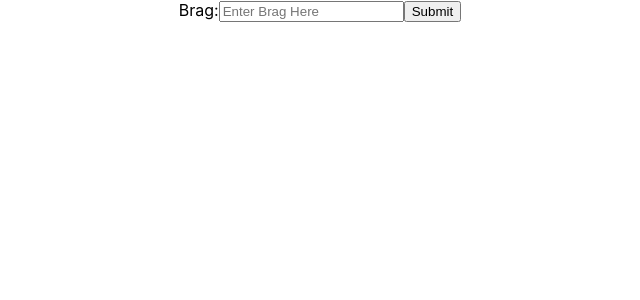
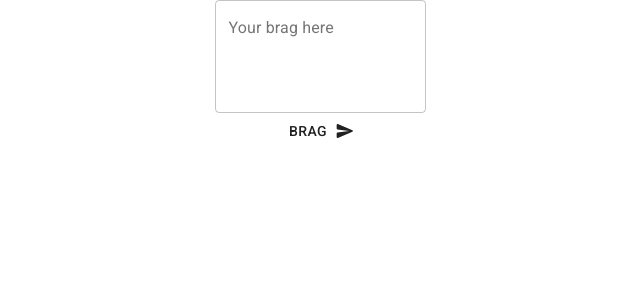
Before and after one commit to gabipilegi/braggy, a React (Create React App) app: page / in a window 1280 px wide. Shown: the top 300 px of the page, without its empty margins (320-960 px from the left). Built offline with nearby package versions, Linux system fonts and the light colour scheme.

Commit message:
add material ui and simple styling

```diff
--- a/package.json
+++ b/package.json
@@ -4,6 +4,8 @@
   "version": "0.1.0",
   "private": true,
   "dependencies": {
+    "@material-ui/core": "^4.10.0",
+    "@material-ui/icons": "^4.9.1",
     "@testing-library/jest-dom": "^4.2.4",
     "@testing-library/react": "^10.0.4",
     "@testing-library/user-event": "^7.1.2",
--- a/public/index.html
+++ b/public/index.html
@@ -24,6 +24,15 @@
       work correctly both with client-side routing and a non-root public URL.
       Learn how to configure a non-root public URL by running `npm run build`.
     -->
+    <link
+      rel="stylesheet"
+      href="https://fonts.googleapis.com/css?family=Roboto:300,400,500"
+    />
+    <link
+      rel="stylesheet"
+      href="https://fonts.googleapis.com/icon?family=Material+Icons"
+    />
+
     <title>React App</title>
   </head>
   <body>
--- a/src/BragsScreen/Brags.jsx
+++ b/src/BragsScreen/Brags.jsx
@@ -1,11 +1,18 @@
 import React from 'react'
+import { List, ListItem, ListItemIcon, Folder } from '@material-ui/core'
+import { ChatBubbleRounded } from '@material-ui/icons'
 
 const Brags = ({ brags }) => (
-  <ul>
+  <List>
     {brags.map((brag, index) => (
-      <li key={index}>{brag}</li>
+      <ListItem key={index}>
+        <ListItemIcon>
+          <ChatBubbleRounded />
+        </ListItemIcon>
+        {brag}
+      </ListItem>
     ))}
-  </ul>
+  </List>
 )
 
 export default Brags
--- a/src/BragsScreen/CreateBrag.jsx
+++ b/src/BragsScreen/CreateBrag.jsx
@@ -1,18 +1,29 @@
 import React from 'react'
+import { TextField, Button, Container } from '@material-ui/core'
+import { SendRounded } from '@material-ui/icons'
 
 const CreateBrag = ({ brag, onSubmit, onChange }) => {
   return (
+    <Container>
       <form onSubmit={onSubmit} data-testid="brag-form">
-      <label htmlFor="brag">Brag:</label>
-      <input
+        <div>
+          <TextField
             id="brag"
-        type="text"
-        placeholder="Enter Brag Here"
+            label="Your brag here"
+            multiline
+            rows={4}
             value={brag}
             onChange={onChange}
+            variant="outlined"
           />
-      <button className="button">Submit</button>
+        </div>
+        <div>
+          <Button type="submit" endIcon={<SendRounded />}>
+            Brag
+          </Button>
+        </div>
       </form>
+    </Container>
   )
 }
 
--- a/src/BragsScreen/index.jsx
+++ b/src/BragsScreen/index.jsx
@@ -1,6 +1,7 @@
 import React, { useState } from 'react'
 import Brags from './Brags'
 import CreateBrag from './CreateBrag'
+import { Container } from '@material-ui/core'
 
 const BragsScreen = () => {
   const [{ brag, brags }, setState] = useState({ brag: '', brags: [] })
@@ -23,10 +24,10 @@ const BragsScreen = () => {
   }
 
   return (
-    <div>
+    <Container>
       <CreateBrag brag={brag} onSubmit={onSubmit} onChange={onChange} />
       <Brags brags={brags} />
-    </div>
+    </Container>
   )
 }
 
```
Also changed, not shown: 2 other files (tests, documents, lock files or other folders). Lines whose indentation alone changed are shown as unchanged.
